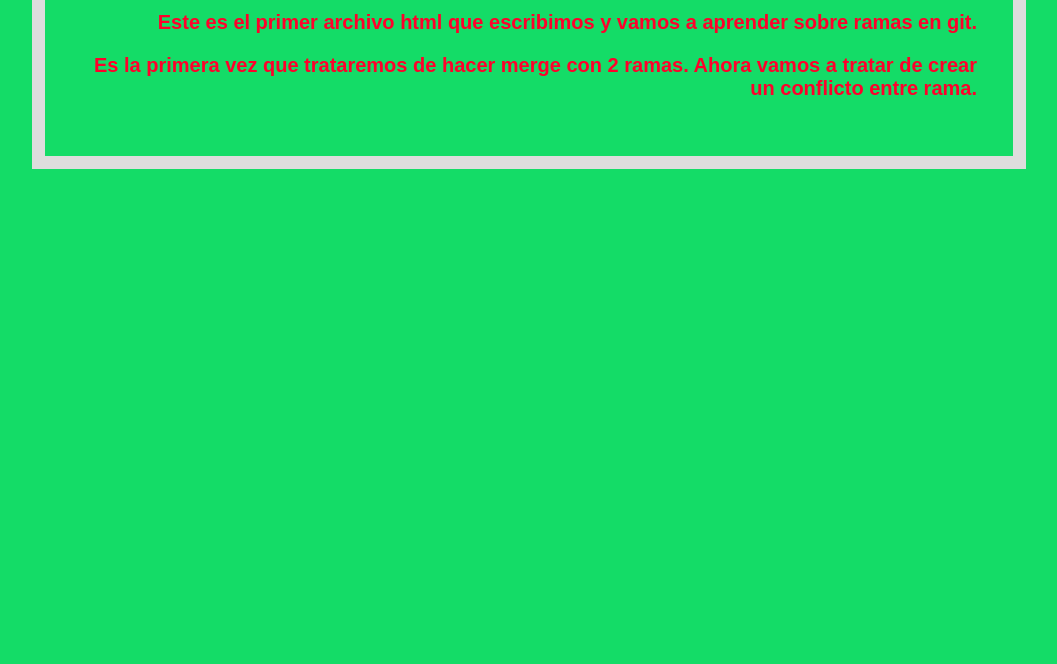
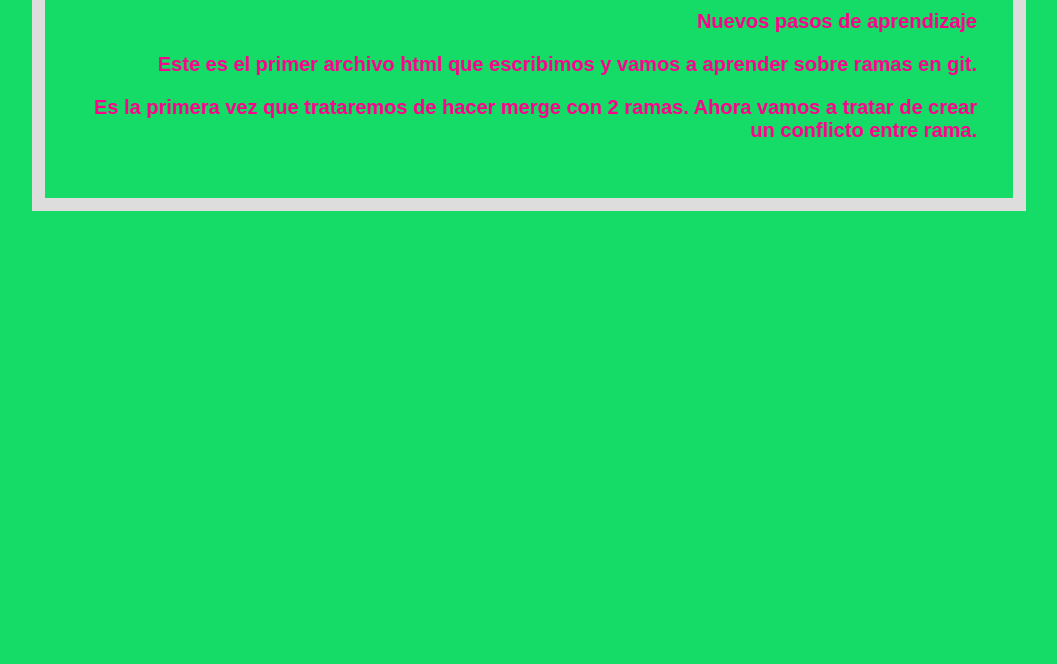
Before and after one commit to jc42k/El-blog-de-Julio-en-Platzi, a plain HTML site: page primerpost.html in a window 1280 px wide. Shown: the part 136-800 px from the top of the page, without its empty margins (111-1168 px from the left). Drawn offline with Linux system fonts and the light colour scheme.

Commit message:
Cambios para Conflicto Cabecera

```diff
--- a/css/estilos.css
+++ b/css/estilos.css
@@ -1,9 +1,9 @@
 body
 {
     background-color: rgb(20, 220, 103);
-    color: rgb(255, 0, 43);
-    text-align: center;
-    font-family: 'arial', 'Arial Narrow', Arial, sans-serif;
+    color: rgb(255, 0, 140);
+    text-align: left;
+    font-family: 'Arial', 'Arial Narrow', Arial, sans-serif;
     font-size: 36px;
     margin: 0;
     padding: 0;
--- a/primerpost.html
+++ b/primerpost.html
@@ -6,7 +6,7 @@
     <body>
         <div id="container">
             <div id="cabecera">
-                El Blog de Julio Cesar y Zulay - A new start!
+                El videoblog espectacular de Julio Cesar y Zulay - A new start!
             </div>
             <div id="post">
                 <h1>Nuevos pasos de aprendizaje
```
